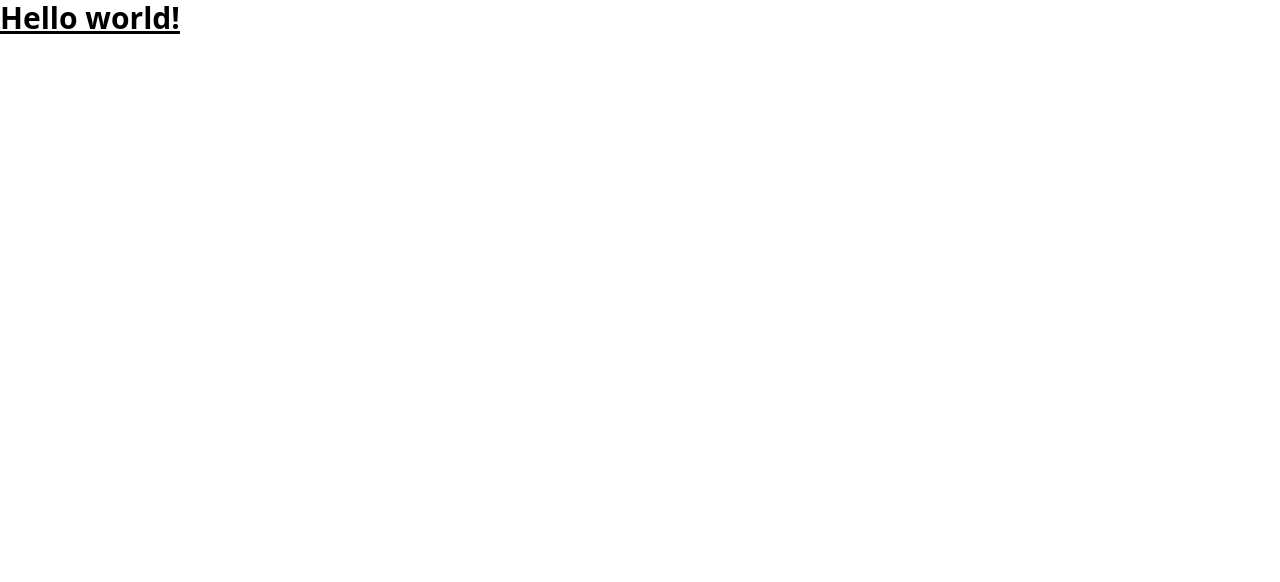
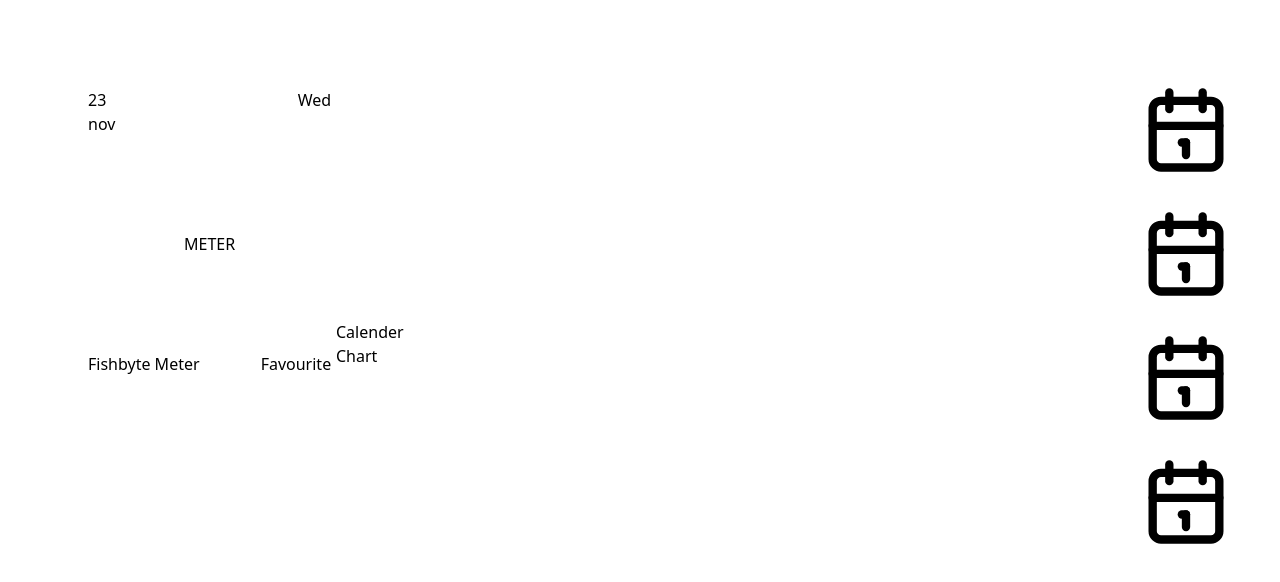
Before and after one commit to paulngch/fishbyte2, a React (Vite) app: page / in a window 1280 px wide. Shown: the top 582 px of the page. Built offline with nearby package versions, Linux system fonts and the light colour scheme.

Commit message:
Changed  page element positions

```diff
--- a/package.json
+++ b/package.json
@@ -9,8 +9,11 @@
     "preview": "vite preview"
   },
   "dependencies": {
+    "luxon": "^3.1.0",
     "react": "^18.2.0",
-    "react-dom": "^18.2.0"
+    "react-dom": "^18.2.0",
+    "react-icons": "^4.6.0",
+    "react-router-dom": "^6.4.3"
   },
   "devDependencies": {
     "@types/react": "^18.0.24",
--- a/src/App.jsx
+++ b/src/App.jsx
@@ -1,15 +1,15 @@
-import { useState } from 'react'
-import reactLogo from './assets/react.svg'
-import './App.css'
+import { useState, useEffect } from "react";
+import "./App.css";
+import { BrowserRouter, Route, Routes } from "react-router-dom";
+import Homepage from "./pages/Homepage";
 
 function App() {
-  const [count, setCount] = useState(0)
-
   return (
-    <div className="App">
-      <h1 className="text-3xl font-bold underline">Hello world!</h1>
-    </div>
+    <BrowserRouter>
+      <Routes>
+        <Route path="/" element={<Homepage />} />
+      </Routes>
+    </BrowserRouter>
   );
 }
-
-export default App
+export default App;
--- /dev/null
+++ b/src/components/FishbyteScore.jsx
@@ -0,0 +1,63 @@
+import { Link } from "react-router-dom";
+import { useState } from "react";
+import { DateTime } from "luxon";
+
+export default function FishbyteScore() {
+  //============================================
+  //Variables:
+  //exactDateNow=(today in yyyy-mm-dd format), && used for setTodate to query API for 1-day
+  //toDay=(today's Weekday in string) && used for setToday to display weekday in String
+  //now=(object) && hourNow=(0-23) && used as INDEX for querying API.hourly["temperature_2m"][hourNow]
+
+  //   let date = DateTime.utc().toISO();
+  //   console.log(date);
+  const monthNames = [
+    "",
+    "jan",
+    "feb",
+    "mar",
+    "apr",
+    "may",
+    "june",
+    "july",
+    "aug",
+    "sep",
+    "oct",
+    "nov",
+    "dec",
+  ];
+
+  const now = DateTime.now().toObject();
+  const hourNow = now.hour;
+
+  console.log("MONTH NOW", monthNames[now.month]);
+
+  console.log(now);
+  const exactDateNow = DateTime.now().toFormat("yyyy-MM-dd");
+
+  const toDay = DateTime.now()
+    .toLocaleString(DateTime.DATETIME_MED_WITH_WEEKDAY)
+    .slice(0, 3);
+
+  const [today, setToday] = useState(toDay);
+  const [todate, setTodate] = useState(exactDateNow);
+
+  let openMeteoUrlSevenDays = `ttps://api.open-meteo.com/v1/forecast?latitude=1.37&longitude=103.80&hourly=temperature_2m&daily=sunrise,sunset&timezone=Asia%2FSingapore`;
+  let openMeteoUrlOneDay = `https://api.open-meteo.com/v1/forecast?latitude=1.37&longitude=103.80&hourly=temperature_2m&daily=sunrise,sunset&timezone=Asia%2FSingapore&start_date=${todate}&end_date=${todate}`;
+
+  return (
+    <div className="flex-col">
+      <div className="topBar flex justify-between">
+        {now.day} <br /> {monthNames[now.month]}
+        <div className="day">{today}</div>
+      </div>
+      <div className="fishbyteMeter m-4 p-20">METER</div>
+      <div className="leftBottomRow flex justify-between">
+        <div className="meterText">Fishbyte Meter</div>
+        <div className="favButton">
+          <button>Favourite</button>
+        </div>
+      </div>
+    </div>
+  );
+}
--- /dev/null
+++ b/src/components/RightSideBar.jsx
@@ -0,0 +1,29 @@
+import { Link } from "react-router-dom";
+import { TbCalendar } from "react-icons/tb";
+
+export default function RightSideBar() {
+    const SideBarIcon = ({icon}) => {
+        return(
+            <div className="sidebar-icon">
+                {icon}
+            </div>
+        )
+
+    }
+  return (
+    <div className="fixed top-0 right-0 h-screen w-16 m-20 flex flex-col gap-6">
+      <i>
+        <SideBarIcon icon={<TbCalendar size="100" />} />
+      </i>
+      <i>
+        <SideBarIcon icon={<TbCalendar size="100" />} />
+      </i>
+      <i>
+        <SideBarIcon icon={<TbCalendar size="100" />} />
+      </i>
+      <i>
+        <SideBarIcon icon={<TbCalendar size="100" />} />
+      </i>
+    </div>
+  );
+}
--- /dev/null
+++ b/src/pages/Homepage.jsx
@@ -0,0 +1,24 @@
+import { Link } from "react-router-dom";
+import FishbyteScore from "../components/FishbyteScore";
+import RightSideBar from "../components/RightSideBar";
+
+export default function Homepage() {
+  return (
+    <>
+      <div className="flex m-20">
+        <div className="leftNav fixed m-2">
+          <FishbyteScore />
+        </div>
+        <div className="pageTabs mx-4 p-60 fixed">
+          <div>
+            <button>Calender</button>
+          </div>
+          <div>
+            <button>Chart</button>
+          </div>
+          <RightSideBar/>
+        </div>
+      </div>
+    </>
+  );
+}
--- a/tailwind.config.cjs
+++ b/tailwind.config.cjs
@@ -1,4 +1,6 @@
 /** @type {import('tailwindcss').Config} */
+const colors = require("tailwindcss/colors");
+
 module.exports = {
   content: ["./index.html", "./src/**/*.{js,ts,jsx,tsx}"],
   theme: {
```
Also changed, not shown: 1 other file (tests, documents, lock files or other folders).
